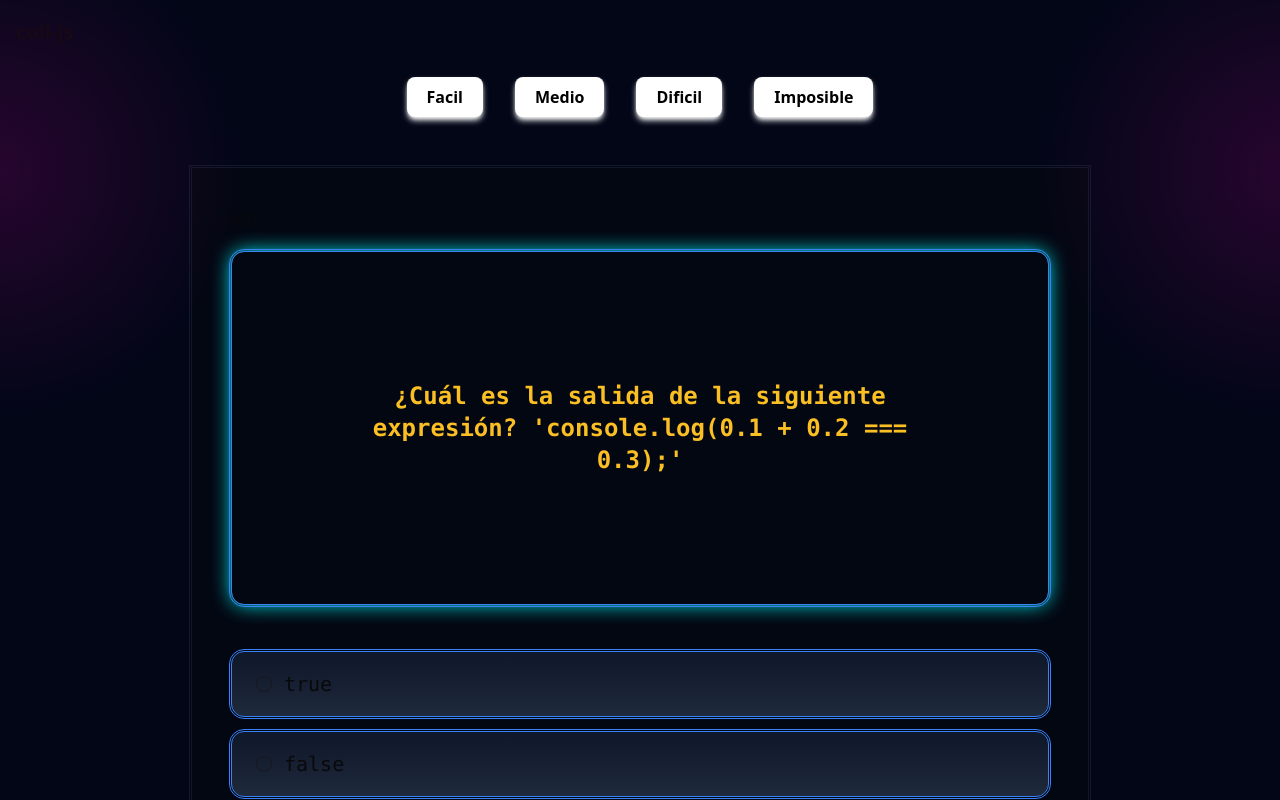
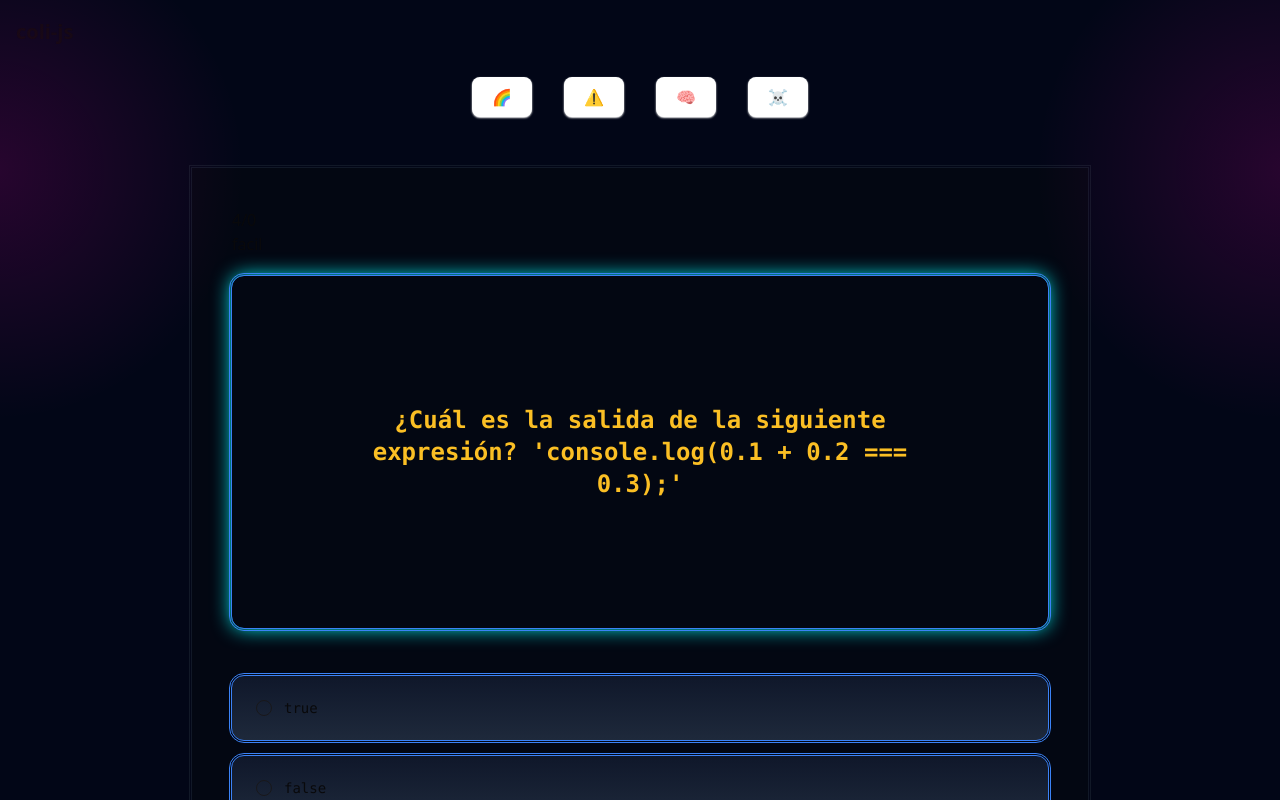
Before and after one commit to colidevs/coli-js, a Next.js app: page / in a window 1280 px wide. Shown: the top 800 px of the page. Built offline with nearby package versions, Linux system fonts and the light colour scheme.

Commit message:
fix-bugs

```diff
--- a/src/app/layout.tsx
+++ b/src/app/layout.tsx
@@ -20,38 +20,38 @@ function LayoutContent({children}: {children: React.ReactNode}) {
             <nav className="flex justify-center space-x-8 text-center">
               <Link href="/">
                 <button
-                  className="rounded-lg bg-white text-black shadow-md shadow-white duration-300 hover:mx-2 hover:scale-110 hover:delay-150"
+                  className="rounded-lg bg-white text-black shadow-sm shadow-white duration-200 hover:scale-110 hover:delay-150"
                   type="button"
                   onClick={() => setSelectedCategory("facil")}
                 >
-                  <p className="px-5 py-2 text-base">Facil</p>
+                  <p className="px-5 py-2 text-base">🌈</p>
                 </button>
               </Link>
               <Link href="/">
                 <button
-                  className="rounded-lg bg-white text-black shadow-md shadow-white duration-300 hover:mx-2 hover:scale-110 hover:delay-150"
+                  className="rounded-lg bg-white text-black shadow-sm shadow-white duration-200 hover:scale-110 hover:delay-150"
                   type="button"
                   onClick={() => setSelectedCategory("medio")}
                 >
-                  <p className="px-5 py-2 text-base">Medio</p>
+                  <p className="px-5 py-2 text-base">⚠️</p>
                 </button>
               </Link>
               <Link href="/">
                 <button
-                  className="rounded-lg bg-white text-black shadow-md shadow-white duration-300 hover:mx-2 hover:scale-110 hover:delay-150"
+                  className="rounded-lg bg-white text-black shadow-sm shadow-white duration-200 hover:scale-110 hover:delay-150"
                   type="button"
                   onClick={() => setSelectedCategory("dificil")}
                 >
-                  <p className="px-5 py-2 text-base">Dificil</p>
+                  <p className="px-5 py-2 text-base">🧠</p>
                 </button>
               </Link>
               <Link href="/">
                 <button
-                  className="rounded-lg bg-white text-black shadow-md shadow-white duration-300 hover:mx-2 hover:scale-110 hover:delay-150"
+                  className="rounded-lg bg-white text-black shadow-sm shadow-white duration-200 hover:scale-110 hover:delay-150"
                   type="button"
                   onClick={() => setSelectedCategory("imposible")}
                 >
-                  <p className="px-5 py-2 text-base">Imposible</p>
+                  <p className="px-5 py-2 text-base">☠️</p>
                 </button>
               </Link>
             </nav>
--- a/src/app/page.tsx
+++ b/src/app/page.tsx
@@ -70,6 +70,7 @@ export default function HomePage() {
         <div>
           {ejercicios.filter((ejercicio) => ejercicio.dificultad === selectedCategory).length}/
           {counter}
+          <div className="flex">{ejercicioRandom?.dificultad}</div>
         </div>
         <article className="mt-5 rounded-xl shadow-[0_0_20px_cyan] outline-double outline-blue-500">
           <p className="p-32 text-center font-mono text-2xl font-semibold text-amber-400">
@@ -83,7 +84,7 @@ export default function HomePage() {
                 const isSelected = selectedOption === opcion + ejercicioRandom.id;
 
                 return (
-                  <div
+                  <Label
                     key={opcion}
                     className={`flex h-16 w-full cursor-pointer items-center space-x-3 rounded-xl p-6 font-mono outline-double outline-blue-500 ${
                       isSelected
@@ -96,8 +97,8 @@ export default function HomePage() {
                     }`}
                   >
                     <RadioGroupItem value={opcion + ejercicioRandom.id} />
-                    <Label className="text-xl">{opcion}</Label>
-                  </div>
+                    <span className="ms-3">{opcion}</span>
+                  </Label>
                 );
               })}
             </RadioGroup>
```
